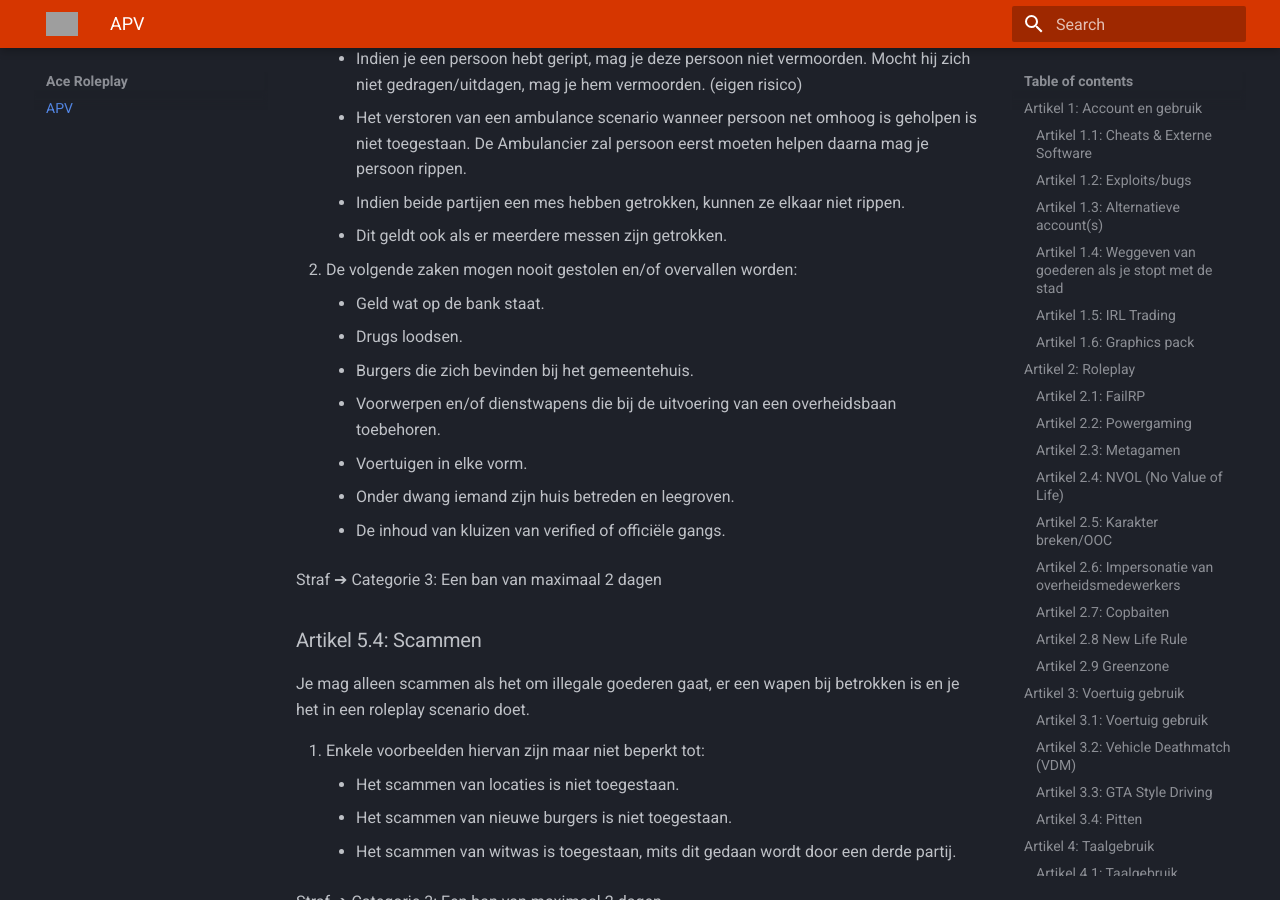
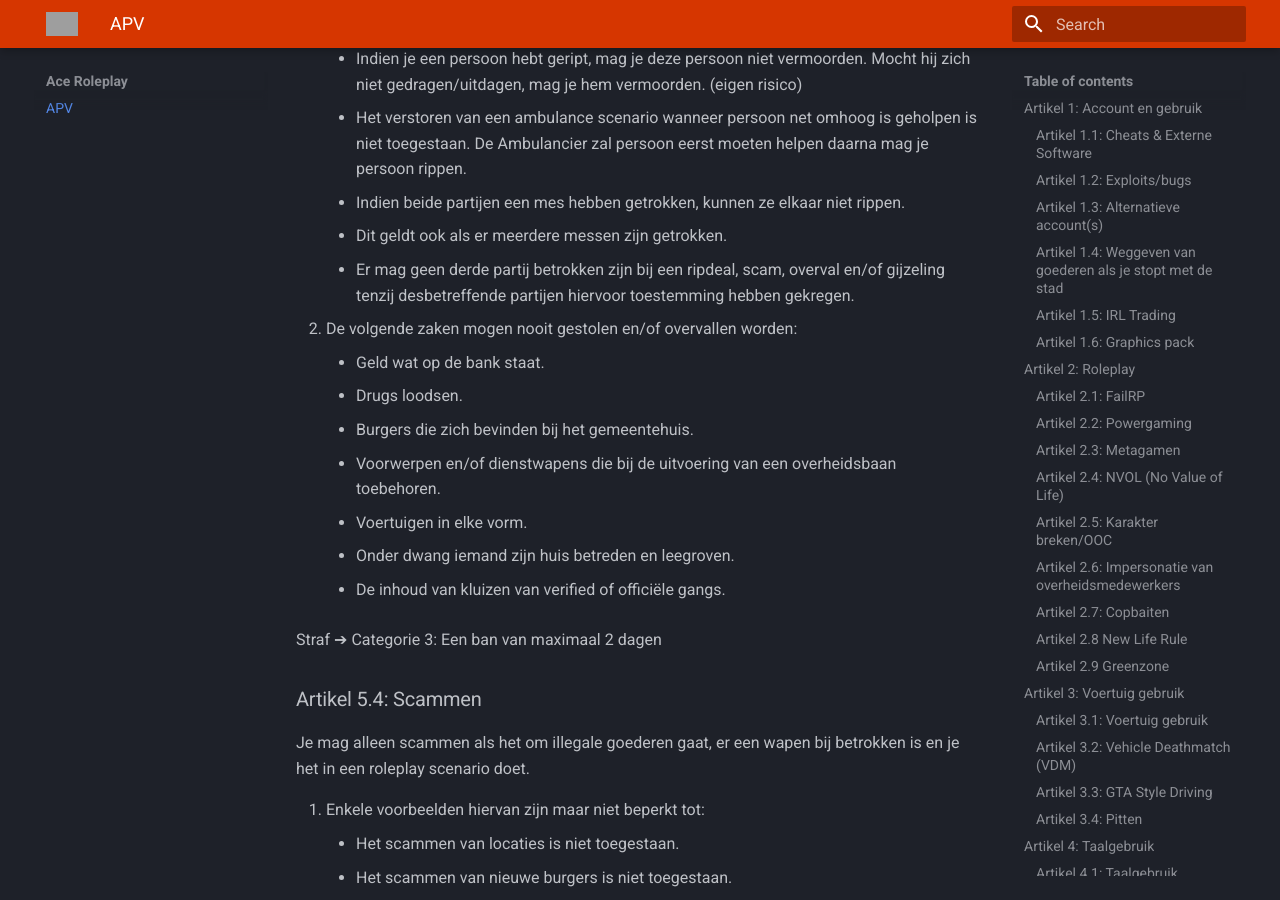
Before and after one commit to Alem569/ace-apv, an MkDocs documentation site: the page built from docs/index.md, in a window 1280 px wide and 900 px high, scrolled down 14012 px. Built offline with MkDocs 1.6.1 and Material for MkDocs 9.7.7, drawn with Linux system fonts in a browser that asks for light colours; grey boxes are pictures that could not be loaded.

```diff
--- a/docs/index.md
+++ b/docs/index.md
@@ -359,6 +359,7 @@ Het beroven heeft een paar regels waar je je aan moet houden.
     * Het verstoren van een ambulance scenario wanneer persoon net omhoog is geholpen is niet toegestaan. De Ambulancier zal persoon eerst moeten helpen daarna mag je persoon rippen.
     * Indien beide partijen een mes hebben getrokken, kunnen ze elkaar niet rippen.
        * Dit geldt ook als er meerdere messen zijn getrokken.
+    * Er mag geen derde partij betrokken zijn bij een ripdeal, scam, overval en/of gijzeling tenzij desbetreffende partijen hiervoor toestemming hebben gekregen.
 
 
 3. De volgende zaken mogen nooit gestolen en/of overvallen worden:
```
